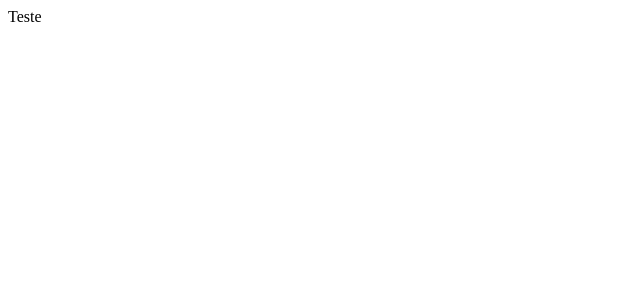
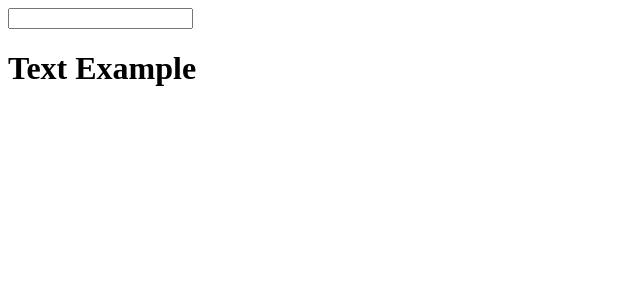
Before and after one commit to acinternship/ui-test-react, a React app: page / in a window 1280 px wide. Shown: the top 300 px of the page, without its empty margins (0-640 px from the left). Built offline with nearby package versions, Linux system fonts and the light colour scheme.

Commit message:
Some tests - EggHead

```diff
--- a/App.js
+++ b/App.js
@@ -1,10 +1,36 @@
 import React from 'react';
 
-class App extends React.Component {
-  render() {
-    return <div>Teste</div>
-  }
-}
+//class App extends React.Component {
+//  render() {
+//    return (
+//      <div>
+//        Hello {this.props.name}
+//        <br />
+//        <strong>Age:</strong> {this.props.age}
+//      </div>
+//    )
+//  }
+//}
+//
+//App.propTypes = {
+//    name: React.PropTypes.string,
+//    age: React.PropTypes.number
+//  }
+//
+//App.defaultProps = {
+//  name: "NOME USUARIO",
+//  age: 0
+//}
+//
+//class Main extends React.Component {
+//  render() {
+//    return (
+//      <App name={"Rafael"} age={20}/>
+//    )
+//  }
+//}
+
+//const App = () => <div>Teste2</div>
 
 //var App = React.createClass({
 //  render: function() {
@@ -12,4 +38,27 @@
 //  }
 //});
 
+class App extends React.Component {
+  constructor() {
+    super();
+    this.state = {
+      txt: "Text Example",
+      cat: 0
+    }
+  }
+
+  update(e) {
+    this.setState({txt: e.target.value})
+  }
+
+  render() {
+    return (
+      <div>
+        <input type="text" onChange={this.update.bind(this)} />
+        <h1>{this.state.txt}</h1>
+      </div>
+    )
+  }
+}
+
 export default App
```
